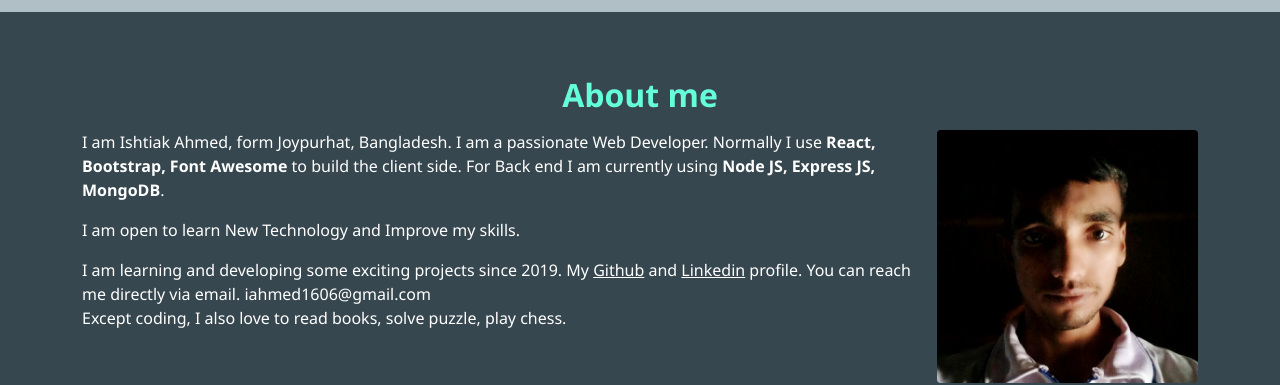
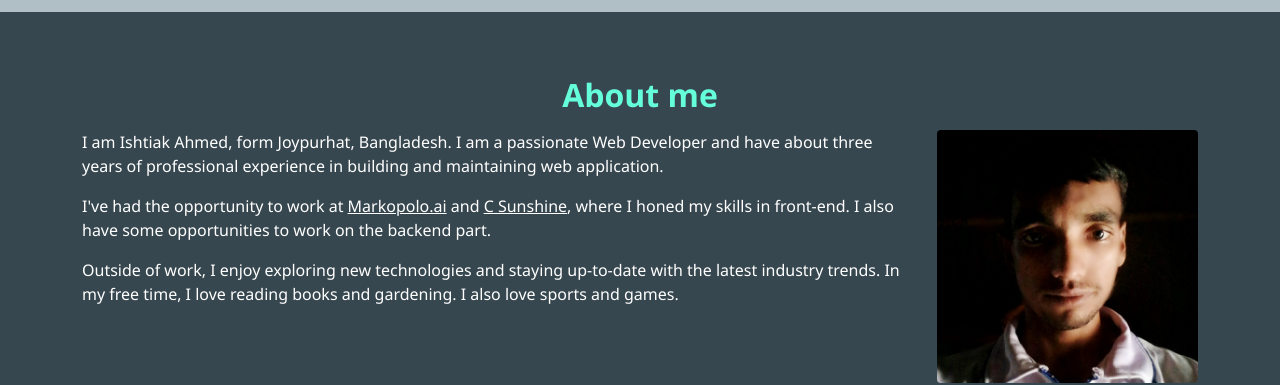
Before and after one commit to ishtiak-ahmed/portfolio, a React (Create React App) app: page / in a window 1280 px wide. Shown: the part 1780-2165 px from the top of the page. Built offline with nearby package versions, Linux system fonts and the light colour scheme.

Commit message:
update about section information

```diff
--- a/src/Compontents/About/About.js
+++ b/src/Compontents/About/About.js
@@ -1,23 +1,31 @@
-import React from 'react';
-import Contact from '../Contact/Contact';
-import photo from '../../images/photo.jpg'
+import React from "react";
+import Contact from "../Contact/Contact";
+import photo from "../../images/photo.jpg";
 const About = () => {
   return (
-        <section style={{ backgroundColor: '#37474F' }} className='text-white py-5'>
-            <h2 className='text-center highlights fw-bold m-3'>About me</h2>
+    <section style={{ backgroundColor: "#37474F" }} className="text-white py-5">
+      <h2 className="text-center highlights fw-bold m-3">About me</h2>
       <div className="container">
         <div className="row">
           <div className="col-md-9">
-                        <p>I am Ishtiak Ahmed, form Joypurhat, Bangladesh. I am a passionate Web Developer. Normally I use <strong>React, Bootstrap, Font Awesome</strong> to build the client side. For Back end I am currently using <strong>Node JS, Express JS, MongoDB</strong>.<br /> </p>
-                        <p>I am open to learn New Technology and Improve my skills.</p>
             <p>
-                            I am learning and developing some exciting projects since 2019. My <a href="https://github.com/ishtiak-ahmed" target='_blank' rel='noreferrer'>Github</a> and <a href="https://www.linkedin.com/in/ishtiak-ahmed-1606/" target='_blank' rel='noreferrer'>Linkedin</a> profile. You can reach me directly via email. <span color='#4e47dd'>iahmed1606@gmail.com</span>
-                            <br />
-            Except coding, I also love to read books, solve puzzle, play chess.
+              I am Ishtiak Ahmed, form Joypurhat, Bangladesh. I am a passionate
+              Web Developer and have about three years of professional
+              experience in building and maintaining web application.
+            </p>
+            <p>
+              I've had the opportunity to work at <a href="http://markopolo.ai/" target="_blank">Markopolo.ai</a> and  <a href="https://c-sunshine.com/" target="_blank">C Sunshine</a>,
+              where I honed my skills in front-end. I also have some
+              opportunities to work on the backend part.
+            </p>
+            <p>
+              Outside of work, I enjoy exploring new technologies and staying
+              up-to-date with the latest industry trends. In my free time, I
+              love reading books and gardening. I also love sports and games.
             </p>
           </div>
           <div className="col-md-3 circle">
-                        <img src={photo} className='w-100 rounded' alt="" />
+            <img src={photo} className="w-100 rounded" alt="" />
           </div>
         </div>
       </div>
```
Also changed, not shown: 1 other file (tests, documents, lock files or other folders). Lines whose indentation alone changed are shown as unchanged.
